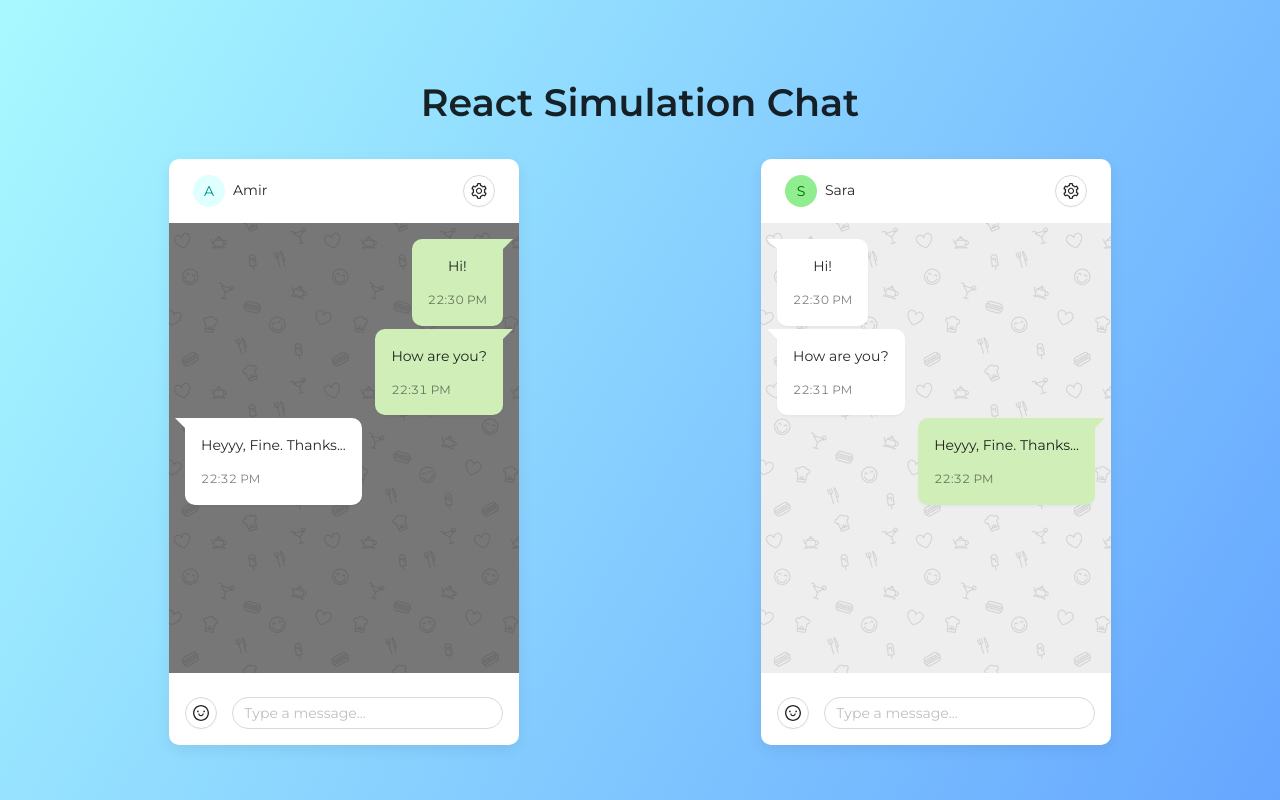
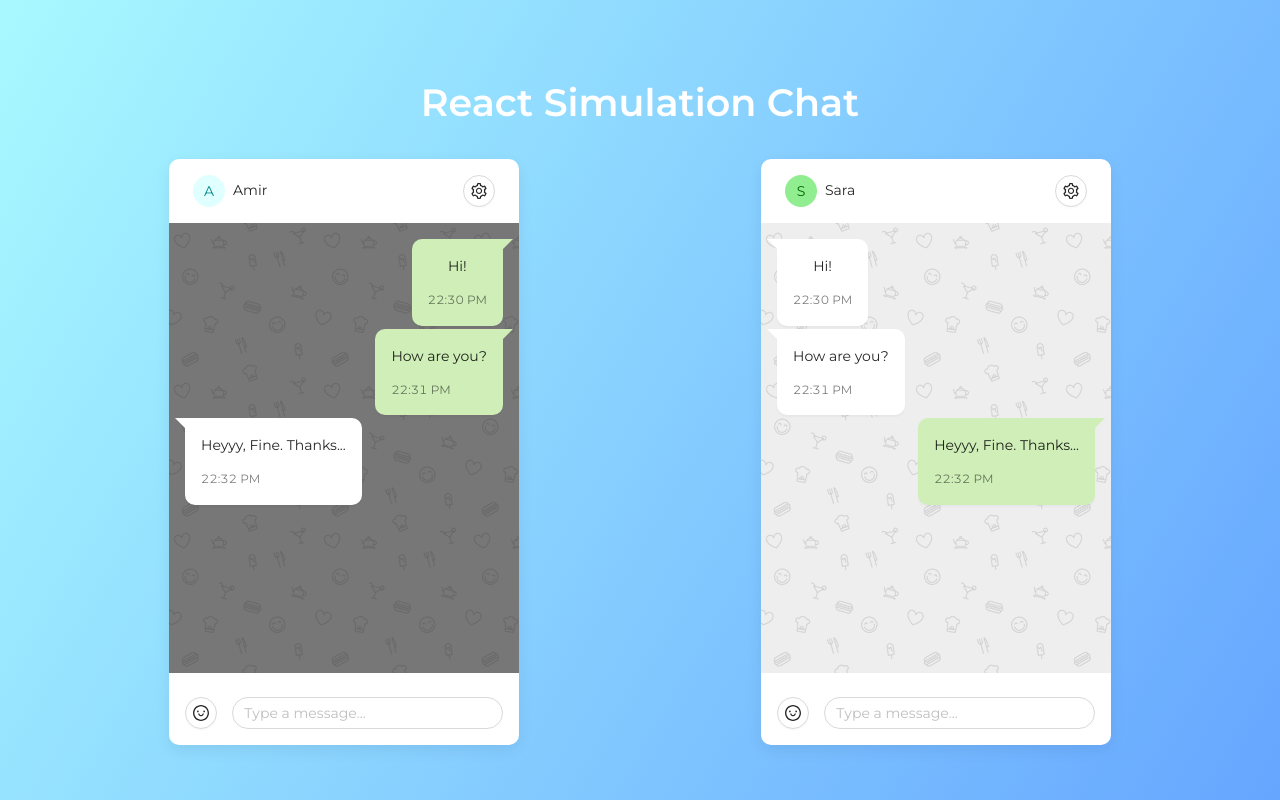
Before and after one commit to amiryxe/react-simulation-chat, a React (Create React App) app: page / in a window 1280 px wide. Built offline with nearby package versions, Linux system fonts and the light colour scheme; the HTML template or start-up script is replaced by a standard one; a web font is replaced by a local one.

Commit message:
main title color

```diff
--- a/src/pages/Chat.js
+++ b/src/pages/Chat.js
@@ -33,7 +33,7 @@ const Chat = () => {
   return (
     <div className='container'>
       <Layout style={{ padding: '3rem', background: 'transparent' }}>
-        <Title style={{ margin: '2rem 0', textAlign: 'center' }}>
+        <Title style={{ margin: '2rem 0', textAlign: 'center', color: '#fff' }}>
           React Simulation Chat
         </Title>
         <Row>
```
